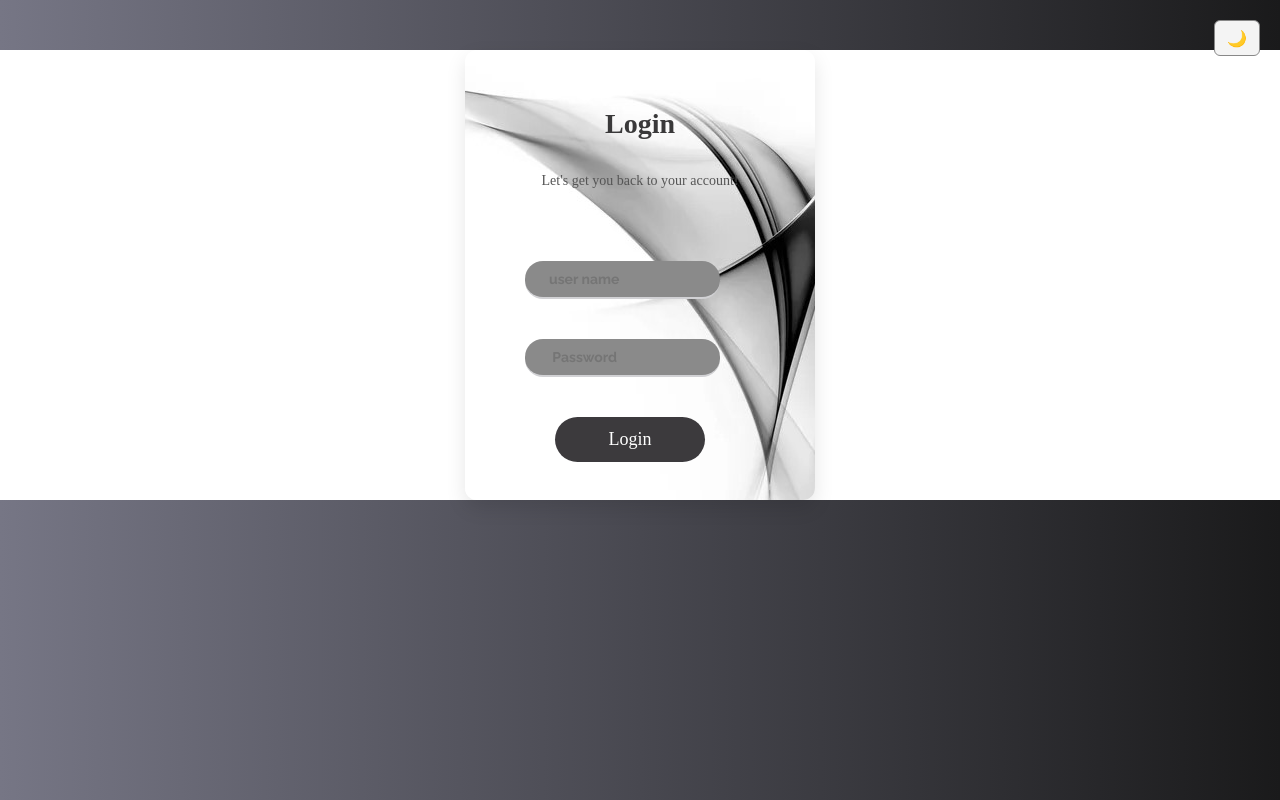
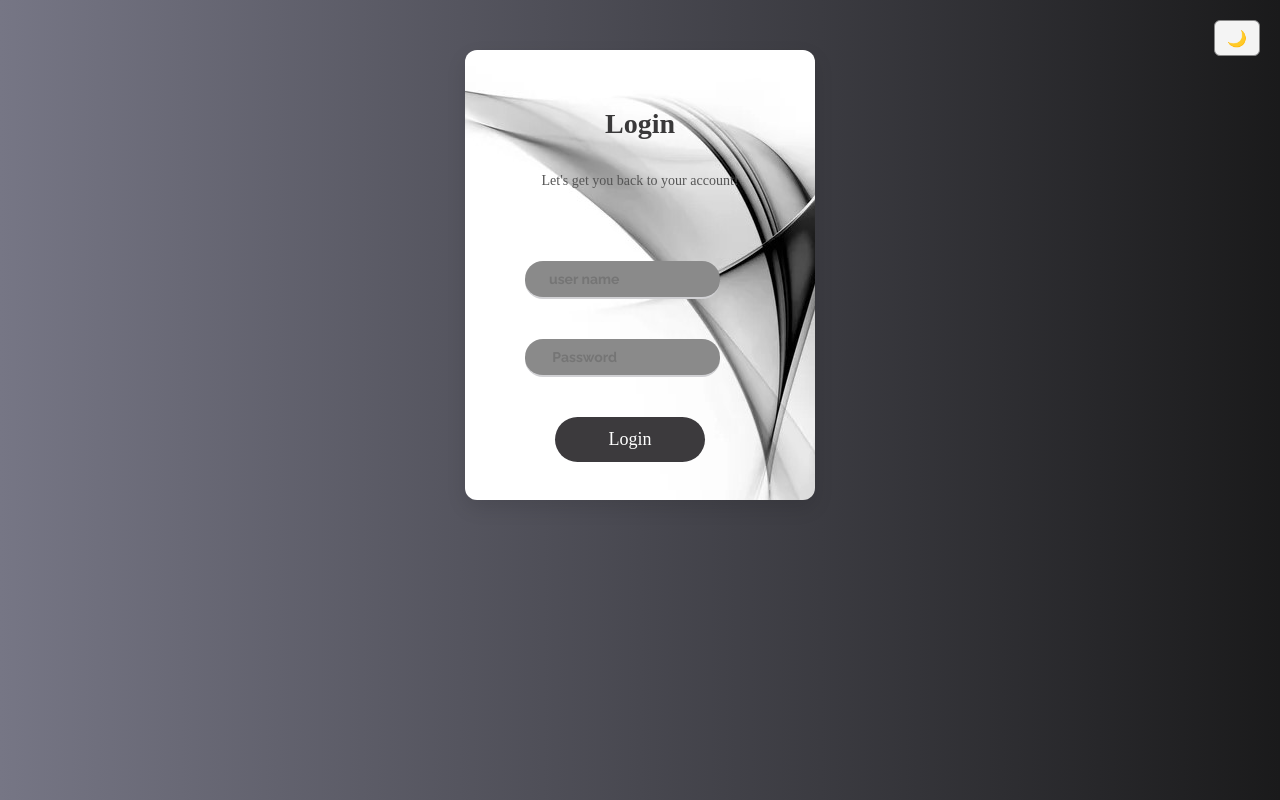
Before and after one commit to Code2Career-GSG/ATM-Project, a React (Vite) app: page / in a window 1280 px wide. Built offline with nearby package versions, Linux system fonts and the light colour scheme; a web font is replaced by a local one.

Commit message:
fix: light mode

```diff
--- a/src/index.css
+++ b/src/index.css
@@ -88,11 +88,11 @@ button:focus-visible {
 }
 
 
-.light-mode {
+/* .light-mode {
   background-color: #ffffff;
   color: #000000;
   transition: all 0.3s ease;
-}
+} */
 
 .dark-mode {
   background-color: #121212;
```
